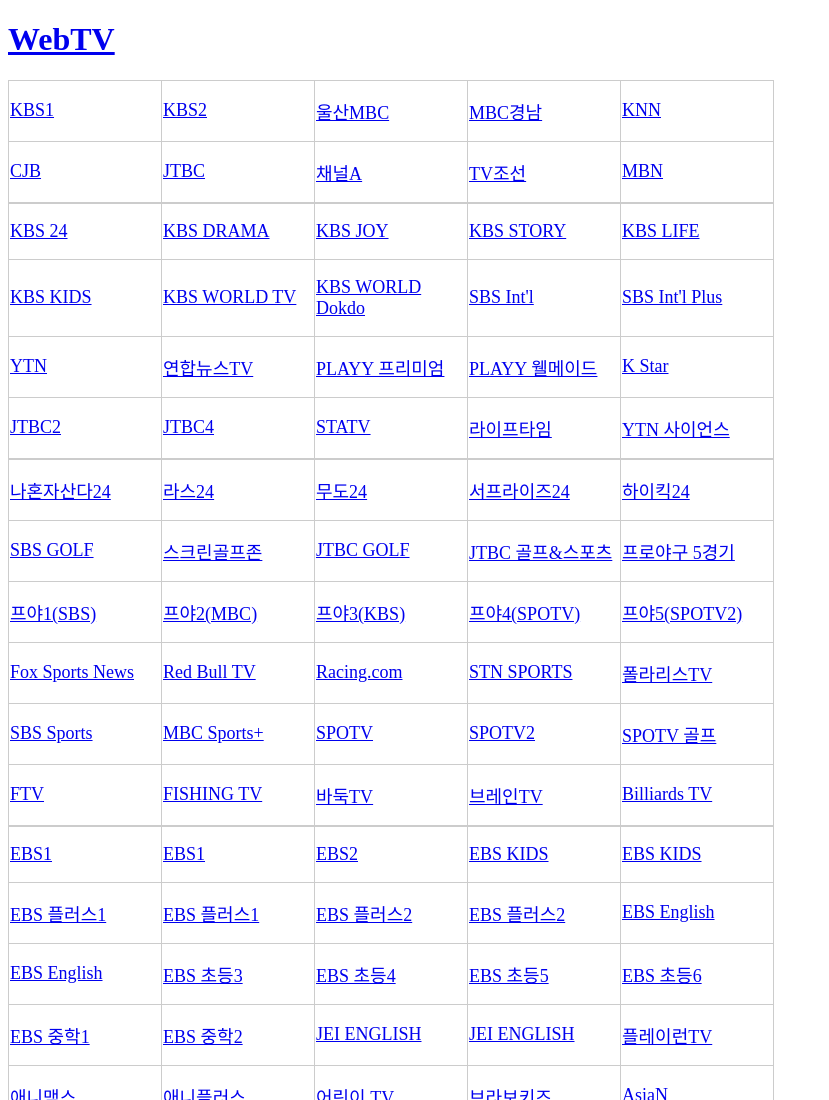
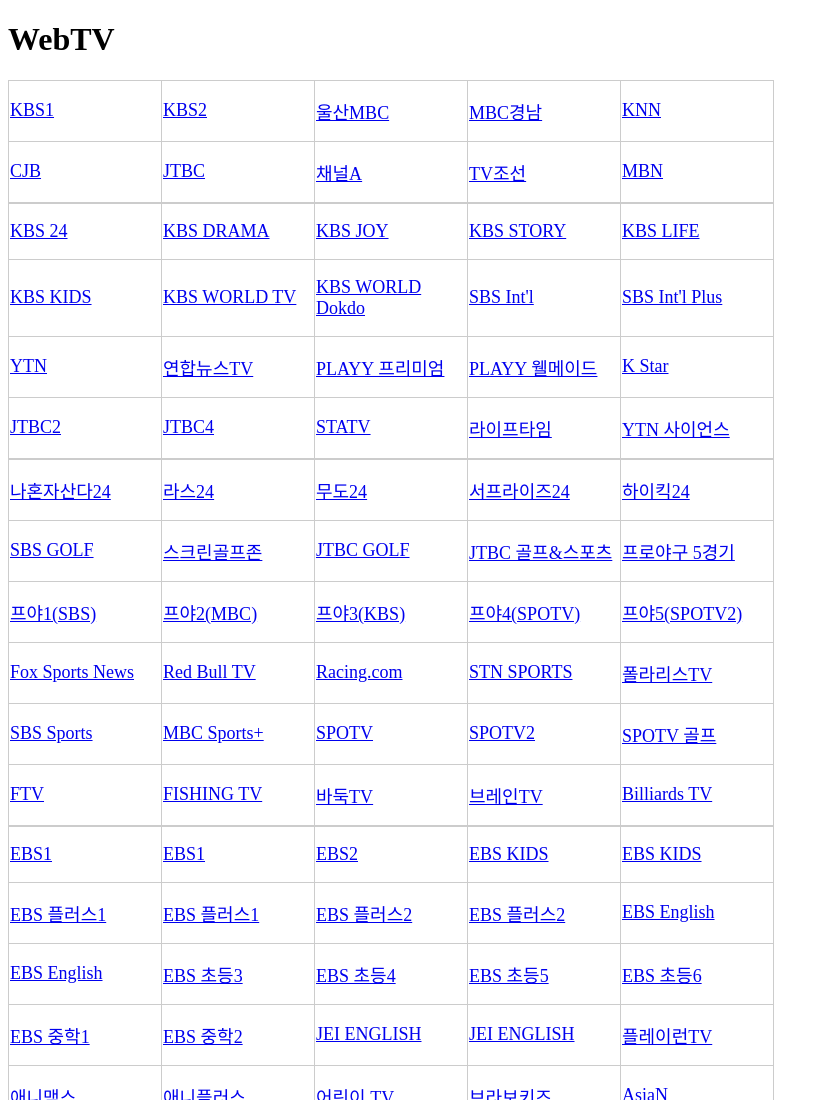
Before and after one commit to replay6831/webtv, a plain HTML site: page index.html in a window 1280 px wide. Shown: the top 1100 px of the page, without its empty margins (0-829 px from the left). Drawn offline with Linux system fonts and the light colour scheme.

Commit message:
Update index.html

```diff
--- a/index.html
+++ b/index.html
@@ -5,7 +5,7 @@
   <meta charset="utf-8">
 </head>
 <body>
-<h1><a href="index.html">WebTV</a></h1>
+<h1>WebTV</h1>
 
 <!-- List 방식
 <ol>
```
